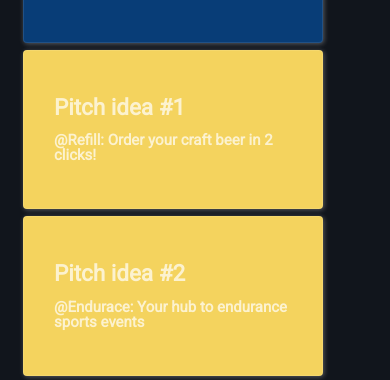
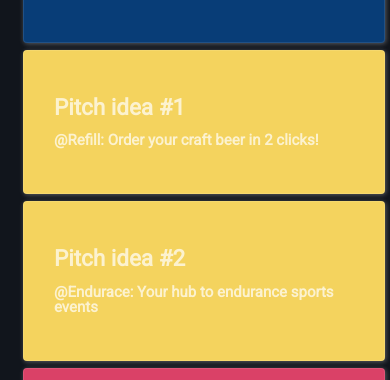
Before and after one commit to xgastaud/profile, a plain HTML site: page index.html in a window 390 px wide. Shown: the part 383-763 px from the top of the page. Drawn offline with nearby package versions, Linux system fonts and the light colour scheme.

Commit message:
updated page3

```diff
--- a/style.css
+++ b/style.css
@@ -95,11 +95,17 @@ background: #212D40
   .container {
     width: 700px;
   }
+  .card {
+    width: 400px;
+  }
 }
 @media (max-width: 720px) {
   /* For a screen < 720px, this CSS will be read */
   .container {
     width: 500px;
+  }
+  .card {
+    width: 300px;
   }
 }
 @media (max-width: 440px) {
```
